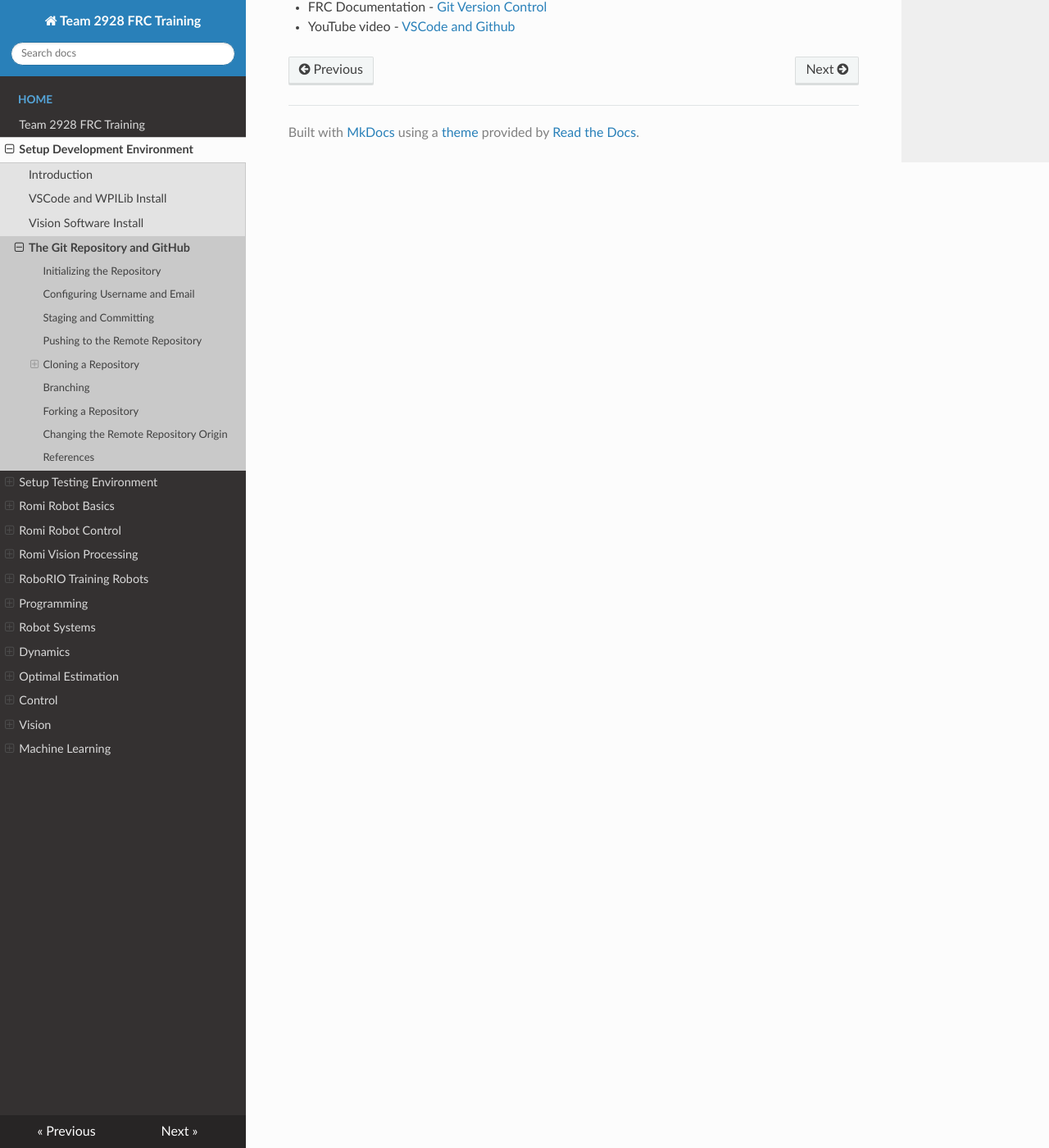
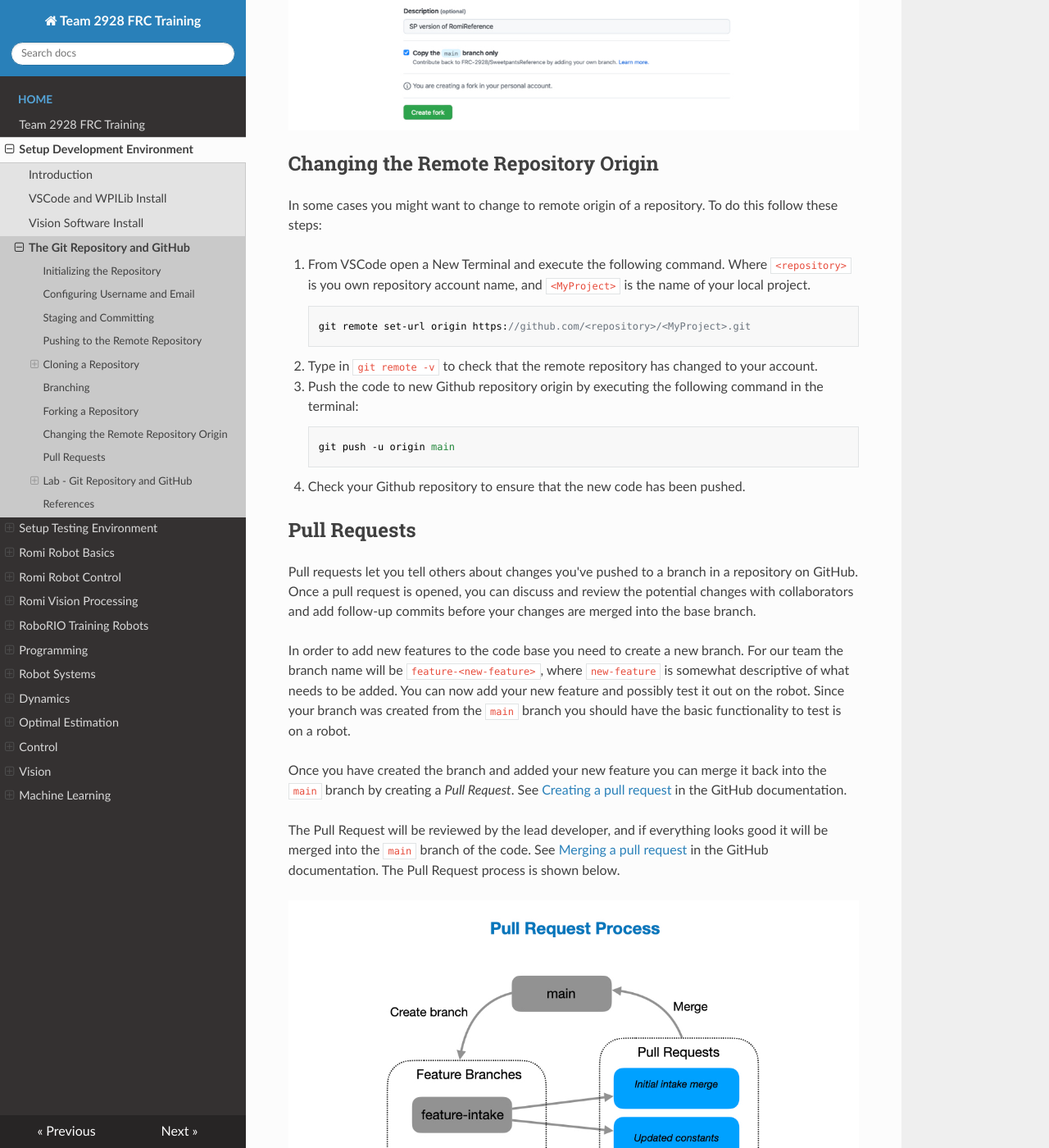
Before and after one commit to FRC-2928/FRC-Programmer-Training, an MkDocs documentation site: the page built from docs/Tools/git.md, in a window 1280 px wide and 1400 px high, scrolled down 14001 px. Shown: the whole window at 82% size. Built offline with MkDocs 1.6.1, drawn with Linux system fonts in a browser that asks for light colours; nearby versions of some CDN libraries; some of the changed text lies outside the part shown.

Commit message:
Add pull requests section

```diff
--- a/docs/Tools/git.md
+++ b/docs/Tools/git.md
@@ -225,10 +225,14 @@ The output will tell you how many file objects have been downloaded.
 ![Clone Repository](../images/FRCTools/FRCTools.015.jpeg) -->
 
 ## Branching
+When you want to add new features to the code base it's a good idea to create a new branch.  A new branch can be created from VSCode as shown in the following graphic. Once the branch is created you'll be switched over to that branch automatically and you can start making changes.  You can give the branch any name you want, but it should be somewhat descriptive of the new feature.
 
-To delete a remote branch use `git branch -d <branch name>`
+![Create Branch](../images/FRCTools/FRCTools.035.jpeg)
 
-## <a name="gitFrlk"></a>Forking a Repository
+You'll be prompted to publish the branch to GitHub.  You can do this immediatelly or after you have made some changes.
+<!-- To delete a remote branch use `git branch -d <branch name>` -->
+
+## <a name="gitFork"></a>Forking a Repository
 A fork is a new repository that shares code and visibility settings with the original “upstream” repository. The term "upstream" just means the original Github repository.  In most cases you may not have write access to the original repository, so this is useful if you want to update the code and try out ideas without effecting the original repository.  To fork a repository navigate to the Github repository that you want to fork and click the **Fork** button.  On the next screen, select your own Github account as the destination of the fork.  You can keep the same repository name or use a different name.  Click "Create Fork" to copy the repository.  You should now have a copy of the repository in your own account.
 
 ![Fork Repository](../images/FRCTools/FRCTools.034.jpeg)
@@ -254,9 +258,48 @@ In some cases you might want to change to remote origin of a repository.  To do
 
 ## The `.gitignore` File -->
 
+## Pull Requests
+Pull requests let you tell others about changes you've pushed to a branch in a repository on GitHub. Once a pull request is opened, you can discuss and review the potential changes with collaborators and add follow-up commits before your changes are merged into the base branch.
+
+In order to add new features to the code base you need to create a new branch. For our team the branch name will be `feature-<new-feature>`, where `new-feature` is somewhat descriptive of what needs to be added. You can now add your new feature and possibly test it out on the robot.  Since your branch was created from the `main` branch you should have the basic functionality to test is on a robot.
+
+Once you have created the branch and added your new feature you can merge it back into the `main` branch by creating a *Pull Request*. See [Creating a pull request](https://docs.github.com/en/pull-requests/collaborating-with-pull-requests/proposing-changes-to-your-work-with-pull-requests/creating-a-pull-request) in the GitHub documentation.
+
+The Pull Request will be reviewed by the lead developer, and if everything looks good it will be merged into the `main` branch of the code.  See [Merging a pull request](https://docs.github.com/en/pull-requests/collaborating-with-pull-requests/incorporating-changes-from-a-pull-request/merging-a-pull-request) in the GitHub documentation. The Pull Request process is shown below.
+
+![Pull Request Process](../images/FRCTools/FRCTools.036.jpeg)
+
+You can link a pull request to an issue.
+
+When thinking about branches, remember that the base branch is where changes should be applied, the head branch contains what you would like to be applied.
+
+<!-- Project maintainers can add a pull request template for a repository. Templates include prompts for information in the body of a pull request. For more information, see "About issue and pull request templates." -->
+
+## Lab - Git Repository and GitHub
+
+- Clone a repository.
+
+- Create a feature branch and commit some changes.
+
+- Create a pull request.
+
+- Merge the pull request.
+
+### Create a Branch
+In this task you'll create a new branch from the `Main` branch in order to add new features.  This is
+
+### Create a Pull Request
+
+See [Creating a pull request](https://docs.github.com/en/pull-requests/collaborating-with-pull-requests/proposing-changes-to-your-work-with-pull-requests/creating-a-pull-request)
+
+### Merging a pull request
+
+See [Merging a pull request](https://docs.github.com/en/pull-requests/collaborating-with-pull-requests/incorporating-changes-from-a-pull-request/merging-a-pull-request)
+
 ## References
-
 
 - FRC Documentation - [Git Version Control](https://docs.wpilib.org/en/latest/docs/software/basic-programming/git-getting-started.html)
 
+- GitHub [Creating a pull request](https://docs.github.com/en/pull-requests/collaborating-with-pull-requests/proposing-changes-to-your-work-with-pull-requests/creating-a-pull-request)
+
 - YouTube video - [VSCode and Github](https://www.youtube.com/watch?v=Fk12ELJ9Bww)
```
Also changed, not shown: docs/SoftwareInstall/rioSoftware.md (+8 -6 lines), docs/SoftwareInstall/vendorSoftware.md (+1 -1 lines), docs/images/FRCTools/FRCTools.033.jpeg, docs/images/FRCTools/FRCTools.035.jpeg (added), docs/images/FRCTools/FRCTools.036.jpeg (added).
